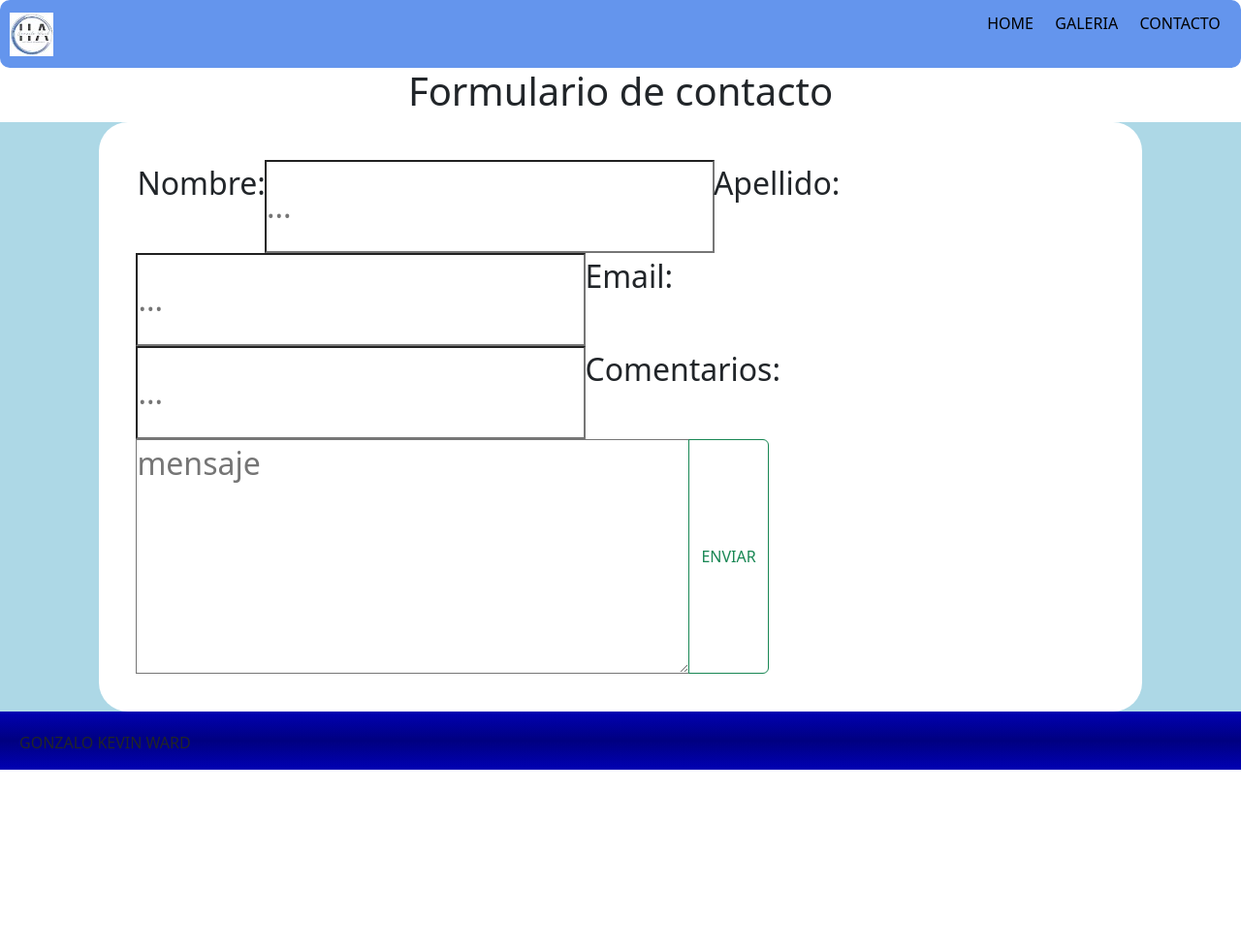
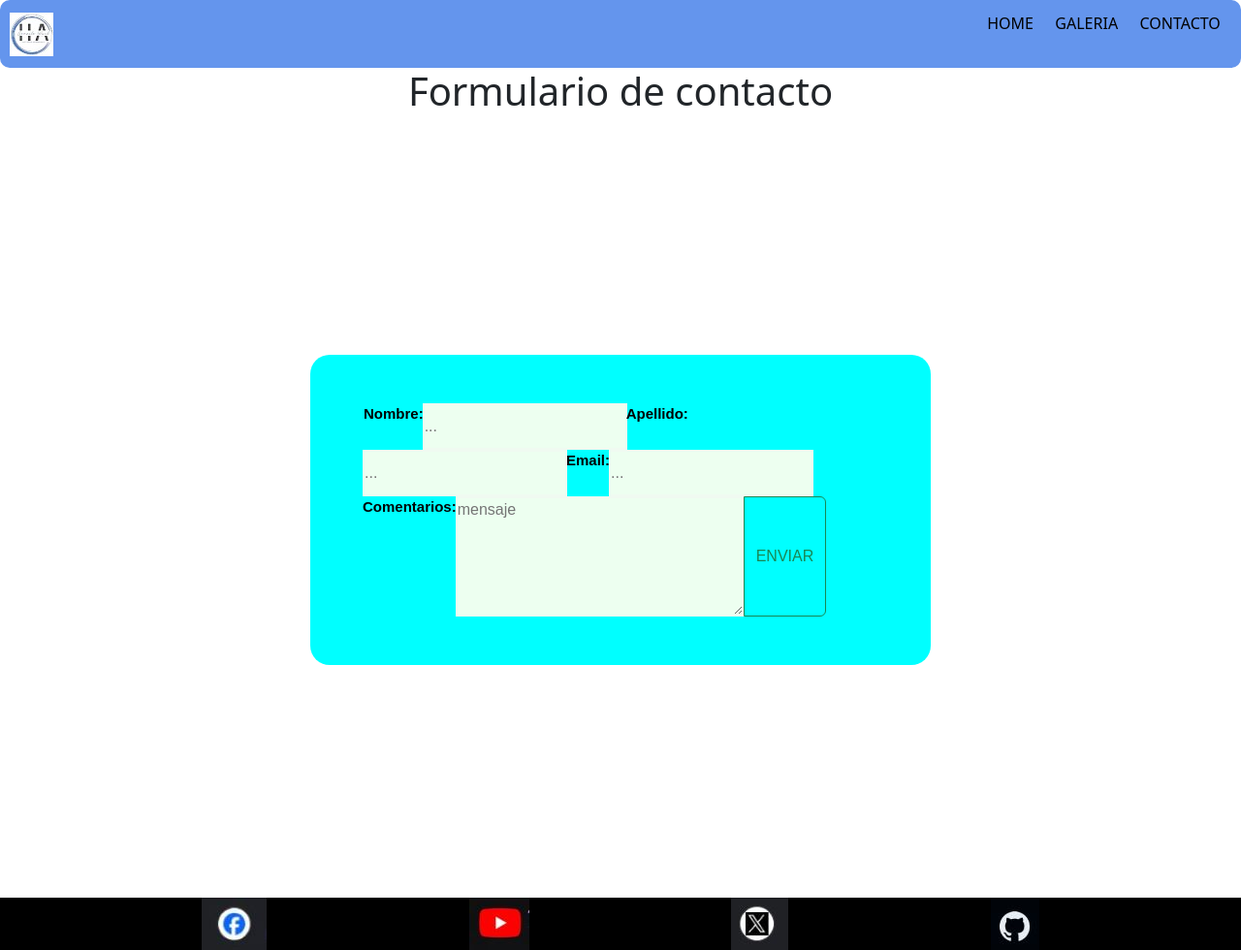
Before and after one commit to Gonzaloward/HISTORIA-ARGENTINA, a website: page PAG/contacto.html in a window 1280 px wide. Shown: the whole page at 97% size. Before the commit the page ends 800 px from the top, so only its background shows below. Drawn offline with nearby package versions, Linux system fonts and the light colour scheme.

Commit message:
detalles

```diff
--- a/PAG/contacto.html
+++ b/PAG/contacto.html
@@ -47,7 +47,19 @@
         </div>
     </main>
     <footer class="footer">
-      <p> GONZALO KEVIN WARD </p>
+      <div class="fb">
+        <a href="https://www.facebook.com/?locale=es_LA"><img src="../pic/fb.jpg"></a>
+      </div>
+      <div class="yt">
+        <a href="https://www.youtube.com/"><img src="../pic/yt.jpg"></a>
+      </div>
+      <div class="tw">
+        <a href="https://twitter.com/?lang=es"><img src="../pic/tw.jpg"></a>
+      </div>
+      <div class="gh">
+        <a href="https://github.com/Gonzaloward"><img src="../pic/gh.jpg"></a>
+      </div>
+
     </footer>
 </body>
 </html>
--- a/css/estilo.css
+++ b/css/estilo.css
@@ -57,7 +57,7 @@ header {
   background-position: center;
   align-items: center;
   height: 100vh;
-  padding: 5%; }
+  padding: 0; }
   .main-index .main-bac {
     background-color: black; }
 
@@ -78,7 +78,7 @@ header {
     margin: 0;
     padding: 0; }
 
-/* pag 3 y 4*/
+/* pag 3 , 4 y 5*/
 h1 {
   margin: 60px;
   text-align: center; }
@@ -87,30 +87,52 @@ h1 {
   background-color: lightblue;
   font-family: helvetica; }
   .main-pag p {
-    margin: 100px;
+    padding: 20px;
+    border-radius: 2%;
+    background-color: darkcyan;
+    margin: 23px;
     text-align: justify; }
 
 /* contacto */
+
 .contacto {
-  height: 100%;
-  background-color: lightblue;
-  font-size: xx-large; }
-
-form {
-  /* display: flex;
-    align-items: center;
-    justify-content: center; */
-  background-color: white;
-  margin: 0 auto;
-  width: 84%;
-  padding: 39px;
-  border-radius: 30px; }
-  form form input {
-    display: block;
-    border-radius: 3px; }
+  font-family: Arial, Helvetica, sans-serif;
+  min-height: 100vh;
+  display: flex;
+  align-items: center;
+  justify-content: center;
+}
+.form{
+  background-color: aqua;
+  padding: 50px 55px;
+  border-radius: 20px;
+  text-align: center;
+  width: 50%;
+}
+.imput-group{
+  display: flex;
+  flex-direction: column;
+  text-align: left;
+}
+label{
+  color: black;
+  font-size: 15px;
+  font-weight: 600;
+  margin-bottom: 15px; border-bottom: 15px;
+}
+input, textarea{
+  padding: 17px 25 px;
+  border-radius: 25%;
+  margin-bottom: 20px;
+  background-color: #edfff0;
+  border: 2px solid #f0faf1;
+  outline: none;
+}
 
 /* FOOTER */
 .footer {
-  padding: 20px;
-  height: 60px;
-  background: linear-gradient(#0101b3, navy, #0101b3); }
+  background-color: black;
+  display: flex;
+  justify-content: space-evenly;
+  position: relative;
+}
```
Also changed, not shown: PAG/galeria.html (+13 -1 lines), PAG/pag3.html (+13 -1 lines), PAG/pag4.html (+13 -1 lines), PAG/pag5.html (+13 -1 lines), index.html (+16 -0 lines), pic/fb.jpg (added), pic/gh.jpg (added), pic/papiro.jpeg (added), pic/tw.jpg (added), pic/yt.jpg (added).
